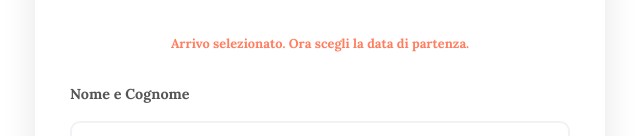
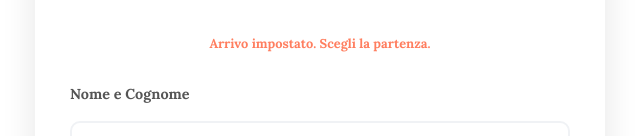
Before and after one commit to scottino2019-glitch/blue-horizon, a plain HTML site: page index.html in a window 1280 px wide. Both pictures are taken after a click on the element "12". Shown: the part 2395-2531 px from the top of the page, 320-960 px from the left. Drawn offline with Linux system fonts and the light colour scheme; a web font is replaced by a local one.

Commit message:
Update index.html

```diff
--- a/index.html
+++ b/index.html
@@ -280,16 +280,13 @@
 
 <script>
     // --- 1. DATI (Simulazione JSON) ---
-    // Aggiungi qui le date occupate in formato AAAA-MM-GG
     const dateOccupate = ["2026-04-10", "2026-04-11", "2026-05-15", "2026-06-20"];
-
-    // Gestione Post-it
     const datiPostIt = [
         { titolo: "Aprile", testo: "Pasqua quasi esaurita", status: "info" },
         { titolo: "Giugno", testo: "Soggiorno min. 5 notti", status: "occupied" }
     ];
 
-    // --- 2. LOGICA SLIDER (Il tuo originale) ---
+    // --- 2. LOGICA SLIDER ---
     let currentIndex = 0;
     function moveSlide(step) {
         const slides = document.getElementById('slider');
@@ -299,7 +296,7 @@
     }
     setInterval(() => moveSlide(1), 5000);
 
-    // --- 3. LOGICA CALENDARIO & POST-IT ---
+    // --- 3. LOGICA CALENDARIO ---
     let currentMonth = new Date(2026, 3, 1); // Aprile 2026
     let selectedDates = [];
 
@@ -312,10 +309,13 @@
         const mesi = ["Gennaio", "Febbraio", "Marzo", "Aprile", "Maggio", "Giugno", "Luglio", "Agosto", "Settembre", "Ottobre", "Novembre", "Dicembre"];
         display.innerText = `${mesi[currentMonth.getMonth()]} ${currentMonth.getFullYear()}`;
 
+        // Intestazione giorni
         ['L','M','M','G','V','S','D'].forEach(d => grid.innerHTML += `<div class="day-name">${d}</div>`);
 
         const firstDay = new Date(currentMonth.getFullYear(), currentMonth.getMonth(), 1).getDay();
         const daysInMonth = new Date(currentMonth.getFullYear(), currentMonth.getMonth() + 1, 0).getDate();
+
+        // Calcolo offset (Lunedì come primo giorno)
         let offset = firstDay === 0 ? 6 : firstDay - 1;
 
         for(let s=0; s<offset; s++) grid.innerHTML += `<div></div>`;
@@ -329,43 +329,41 @@
             dayEl.className = `day ${isOccupied ? 'occupied' : ''} ${isSelected ? 'selected' : ''}`;
             dayEl.innerText = d;
 
-            if(!isOccupied) dayEl.onclick = () => selectDay(dateStr);
+            if(!isOccupied) {
+                dayEl.onclick = () => selectDay(dateStr);
+            }
             grid.appendChild(dayEl);
         }
     }
-function selectDay(date) {
-    // Se l'utente ha già selezionato due date e clicca ancora,
-    // oppure se clicca su una data già selezionata (per deselezionarla)
-    if (selectedDates.length >= 2 || selectedDates.includes(date)) {
-        selectedDates = [date]; // Ricomincia da zero con la nuova data
-    } else {
-        // Altrimenti aggiungi la data (secondo click)
-        selectedDates.push(date);
-        selectedDates.sort(); // Mette in ordine: la più piccola è Arrivo, la più grande Partenza
+
+    // FUNZIONE PER SCORRERE I MESI (Ora funzionante)
+    function changeMonth(dir) {
+        currentMonth.setMonth(currentMonth.getMonth() + dir);
+        renderCalendar(); // Ridisegna tutto il contenuto del calendario
     }
 
-    // Aggiorna i valori reali che Formspree riceverà
-    const checkinInput = document.getElementById('checkin');
-    const checkoutInput = document.getElementById('checkout');
-    const hint = document.getElementById('selectionHint');
+    function selectDay(date) {
+        if (selectedDates.length >= 2 || selectedDates.includes(date)) {
+            selectedDates = [date];
+        } else {
+            selectedDates.push(date);
+            selectedDates.sort();
+        }
 
-    if (selectedDates.length === 1) {
-        checkinInput.value = selectedDates[0];
-        checkoutInput.value = ""; // Svuota la partenza finché non viene scelta
-        hint.innerText = "Arrivo selezionato. Ora scegli la data di partenza.";
-        hint.style.color = "var(--accent-color)";
-    } else if (selectedDates.length === 2) {
-        checkinInput.value = selectedDates[0];
-        checkoutInput.value = selectedDates[1];
-        hint.innerText = `Soggiorno: dal ${selectedDates[0]} al ${selectedDates[1]}`;
-        hint.style.color = "#27ae60";
+        document.getElementById('checkin').value = selectedDates[0] || "";
+        document.getElementById('checkout').value = selectedDates[1] || "";
+
+        const hint = document.getElementById('selectionHint');
+        if (selectedDates.length === 2) {
+            hint.innerText = `Soggiorno: dal ${selectedDates[0]} al ${selectedDates[1]}`;
+            hint.style.color = "#27ae60";
+        } else {
+            hint.innerText = "Arrivo impostato. Scegli la partenza.";
+            hint.style.color = "var(--accent-color)";
+        }
+
+        renderCalendar();
     }
-
-    // Ridisegna il calendario per mostrare i pallini colorati aggiornati
-    renderCalendar();
-}
-
-
 
     function renderPostIts() {
         const board = document.getElementById('postItBoard');
@@ -376,25 +374,19 @@ function selectDay(date) {
         });
     }
 
-    // --- 4. RESET AUTOMATICO DOPO INVIO ---
     document.querySelector('.booking-form').onsubmit = function(e) {
-        // Esegue il reset dopo 1 secondo per lasciare tempo all'invio di Formspree
         setTimeout(() => {
             selectedDates = [];
             document.getElementById('selectionHint').innerText = "";
-            document.getElementById('checkin').value = "";
-            document.getElementById('checkout').value = "";
             renderCalendar();
             e.target.reset();
         }, 1000);
     };
 
-    // Inizializzazione al caricamento
     window.onload = () => {
         renderCalendar();
         renderPostIts();
     };
 </script>
-
 </body>
 </html>
```
